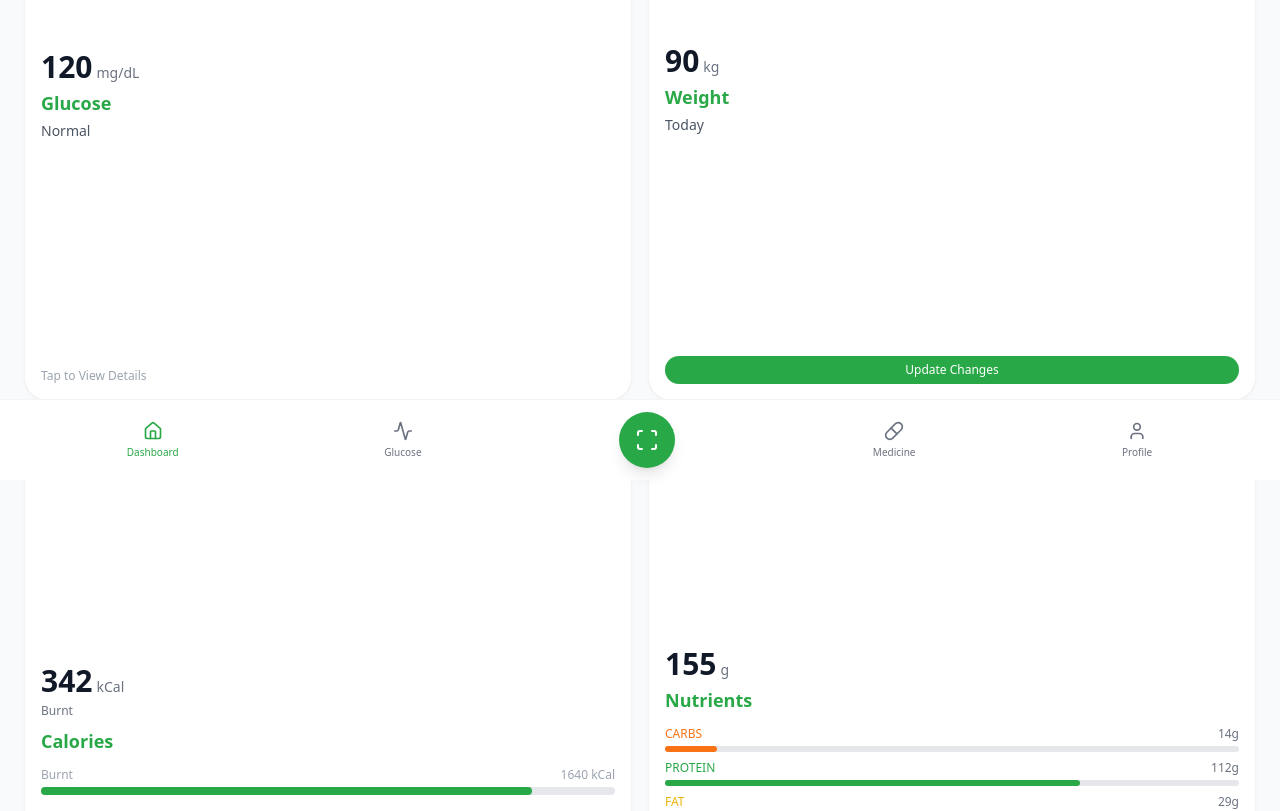
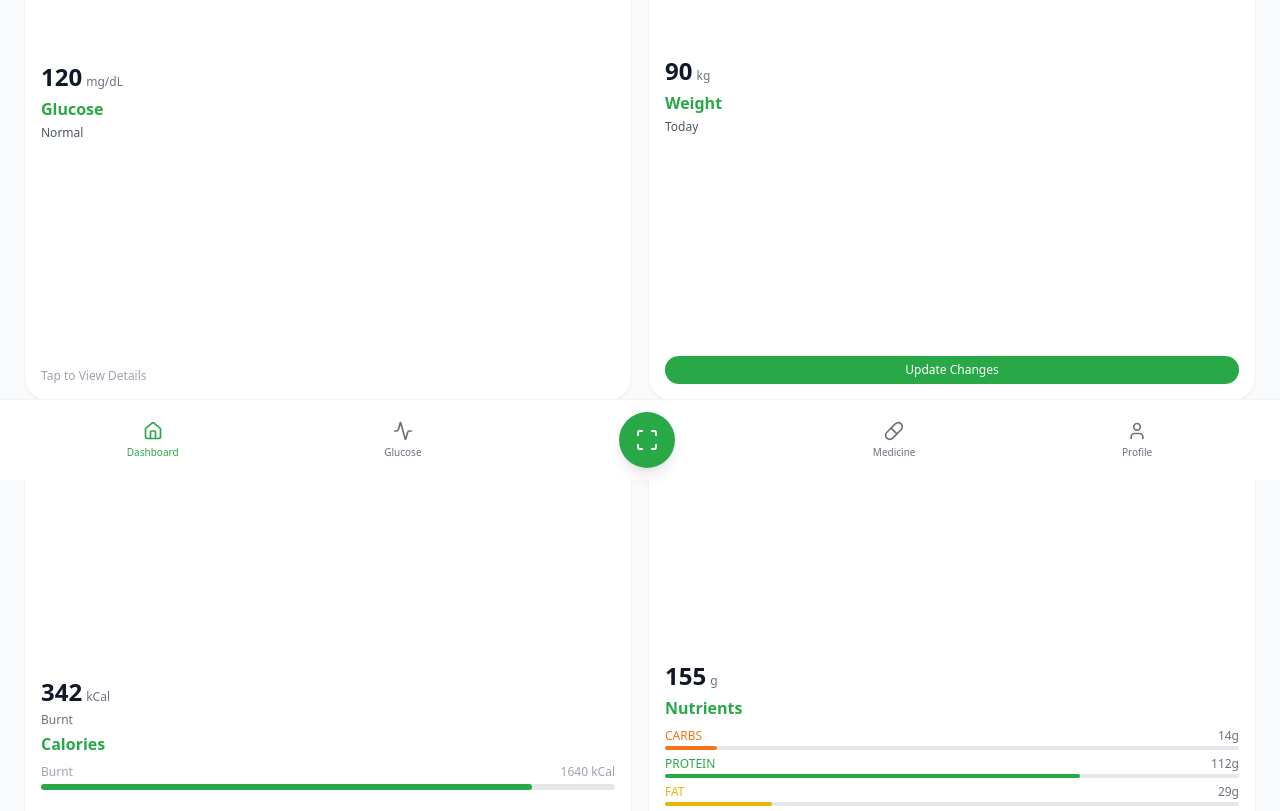
Before and after one commit to HamimMubtasim/sugarmate-bangladesh-guide, a React (Vite) app: page /dashboard in a window 1280 px wide. Shown: the part 320-1131 px from the top of the page. Built offline with nearby package versions, Linux system fonts and the light colour scheme.

Commit message:
Fix UI issues
- Change background color and input box colors on onboarding, login, and signup pages.
- Address text and content overflow in dashboard cards.

```diff
--- a/src/components/Dashboard/CaloriesCard.tsx
+++ b/src/components/Dashboard/CaloriesCard.tsx
@@ -17,24 +17,24 @@ const CaloriesCard: React.FC<CaloriesCardProps> = ({ burned }) => {
         <Flame size={16} className="text-primary" />
       </div>
 
-      <div className="flex-1 flex flex-col justify-center">
+      <div className="flex-1 flex flex-col justify-center min-h-0">
         <div className="flex items-baseline gap-1 mb-1">
-          <span className="text-3xl font-bold text-gray-900">{burned}</span>
-          <span className="text-sm text-gray-500">kCal</span>
+          <span className="text-2xl font-bold text-gray-900 truncate">{burned}</span>
+          <span className="text-xs text-gray-500 flex-shrink-0">kCal</span>
         </div>
-        <span className="text-xs text-gray-500 mb-2">Burnt</span>
+        <span className="text-xs text-gray-500 mb-1 truncate">Burnt</span>
 
-        <h3 className="text-lg font-semibold text-primary mb-3">Calories</h3>
+        <h3 className="text-base font-semibold text-primary mb-2 truncate">Calories</h3>
 
         {/* Progress bar */}
-        <div className="mb-2">
+        <div className="min-h-0">
           <div className="flex justify-between text-xs text-gray-400 mb-1">
-            <span>Burnt</span>
-            <span>1640 kCal</span>
+            <span className="truncate">Burnt</span>
+            <span className="flex-shrink-0">1640 kCal</span>
           </div>
-          <div className="w-full bg-gray-200 rounded-full h-2">
+          <div className="w-full bg-gray-200 rounded-full h-1.5">
             <div
-              className="bg-primary h-2 rounded-full transition-all duration-300"
+              className="bg-primary h-1.5 rounded-full transition-all duration-300"
               style={{ width: `${burnedProgress}%` }}
             />
           </div>
--- a/src/components/Dashboard/GlucoseCard.tsx
+++ b/src/components/Dashboard/GlucoseCard.tsx
@@ -35,14 +35,14 @@ const GlucoseCard: React.FC<GlucoseCardProps> = ({
         <Activity size={16} className="text-primary" />
       </div>
 
-      <div className="flex-1 flex flex-col justify-center">
+      <div className="flex-1 flex flex-col justify-center min-h-0">
         <div className="flex items-baseline gap-1 mb-1">
-          <span className="text-3xl font-bold text-gray-900">{currentLevel}</span>
-          <span className="text-sm text-gray-500">{unit}</span>
+          <span className="text-2xl font-bold text-gray-900 truncate">{currentLevel}</span>
+          <span className="text-xs text-gray-500 flex-shrink-0">{unit}</span>
         </div>
 
-        <h3 className="text-lg font-semibold text-primary mb-1">Glucose</h3>
-        <p className="text-sm text-gray-600 mb-3">{getStatusText()}</p>
+        <h3 className="text-base font-semibold text-primary mb-1 truncate">Glucose</h3>
+        <p className="text-xs text-gray-600 truncate">{getStatusText()}</p>
       </div>
 
       <p className="text-xs text-gray-400 mt-auto">Tap to View Details</p>
--- a/src/components/Dashboard/MacrosCard.tsx
+++ b/src/components/Dashboard/MacrosCard.tsx
@@ -25,50 +25,50 @@ const MacrosCard: React.FC<MacrosCardProps> = ({ totalGrams, carbs, protein, fat
         <Apple size={16} className="text-primary" />
       </div>
 
-      <div className="flex-1 flex flex-col justify-center">
+      <div className="flex-1 flex flex-col justify-center min-h-0">
         <div className="flex items-baseline gap-1 mb-1">
-          <span className="text-3xl font-bold text-gray-900">{totalGrams}</span>
-          <span className="text-sm text-gray-500">g</span>
+          <span className="text-2xl font-bold text-gray-900 truncate">{totalGrams}</span>
+          <span className="text-xs text-gray-500 flex-shrink-0">g</span>
         </div>
 
-        <h3 className="text-lg font-semibold text-primary mb-3">Nutrients</h3>
+        <h3 className="text-base font-semibold text-primary mb-2 truncate">Nutrients</h3>
 
         {/* Macro progress bars */}
-        <div className="space-y-2">
+        <div className="space-y-1.5 min-h-0">
           <div>
-            <div className="flex justify-between text-xs text-gray-500 mb-1">
-              <span className="text-orange-500 font-medium">CARBS</span>
-              <span>{carbs}g</span>
+            <div className="flex justify-between text-xs text-gray-500 mb-0.5">
+              <span className="text-orange-500 font-medium truncate">CARBS</span>
+              <span className="flex-shrink-0">{carbs}g</span>
             </div>
-            <div className="w-full bg-gray-200 rounded-full h-1.5">
+            <div className="w-full bg-gray-200 rounded-full h-1">
               <div
-                className="bg-orange-500 h-1.5 rounded-full transition-all duration-300"
+                className="bg-orange-500 h-1 rounded-full transition-all duration-300"
                 style={{ width: `${carbsPercentage}%` }}
               />
             </div>
           </div>
 
           <div>
-            <div className="flex justify-between text-xs text-gray-500 mb-1">
-              <span className="text-primary font-medium">PROTEIN</span>
-              <span>{protein}g</span>
+            <div className="flex justify-between text-xs text-gray-500 mb-0.5">
+              <span className="text-primary font-medium truncate">PROTEIN</span>
+              <span className="flex-shrink-0">{protein}g</span>
             </div>
-            <div className="w-full bg-gray-200 rounded-full h-1.5">
+            <div className="w-full bg-gray-200 rounded-full h-1">
               <div
-                className="bg-primary h-1.5 rounded-full transition-all duration-300"
+                className="bg-primary h-1 rounded-full transition-all duration-300"
                 style={{ width: `${proteinPercentage}%` }}
               />
             </div>
           </div>
 
           <div>
-            <div className="flex justify-between text-xs text-gray-500 mb-1">
-              <span className="text-yellow-500 font-medium">FAT</span>
-              <span>{fat}g</span>
+            <div className="flex justify-between text-xs text-gray-500 mb-0.5">
+              <span className="text-yellow-500 font-medium truncate">FAT</span>
+              <span className="flex-shrink-0">{fat}g</span>
             </div>
-            <div className="w-full bg-gray-200 rounded-full h-1.5">
+            <div className="w-full bg-gray-200 rounded-full h-1">
               <div
-                className="bg-yellow-500 h-1.5 rounded-full transition-all duration-300"
+                className="bg-yellow-500 h-1 rounded-full transition-all duration-300"
                 style={{ width: `${fatPercentage}%` }}
               />
             </div>
--- a/src/components/Dashboard/WeightCard.tsx
+++ b/src/components/Dashboard/WeightCard.tsx
@@ -26,14 +26,14 @@ const WeightCard: React.FC<WeightCardProps> = ({
         {trend === 'down' && <span className="text-xs text-green-500">↘ 0.3</span>}
       </div>
 
-      <div className="flex-1 flex flex-col justify-center">
+      <div className="flex-1 flex flex-col justify-center min-h-0">
         <div className="flex items-baseline gap-1 mb-1">
-          <span className="text-3xl font-bold text-gray-900">{currentWeight}</span>
-          <span className="text-sm text-gray-500">{unit}</span>
+          <span className="text-2xl font-bold text-gray-900 truncate">{currentWeight}</span>
+          <span className="text-xs text-gray-500 flex-shrink-0">{unit}</span>
         </div>
 
-        <h3 className="text-lg font-semibold text-primary mb-1">Weight</h3>
-        <p className="text-sm text-gray-600 mb-3">Today</p>
+        <h3 className="text-base font-semibold text-primary mb-1 truncate">Weight</h3>
+        <p className="text-xs text-gray-600 truncate">Today</p>
       </div>
 
       <button
--- a/src/index.css
+++ b/src/index.css
@@ -6,7 +6,7 @@
 /* Definition of the design system for diabetes management app */
 @layer base {
   :root {
-    --background: 75 100% 93%;
+    --background: 249 250 251;
     --foreground: 222.2 84% 4.9%;
 
     --card: 0 0% 100%;
@@ -31,7 +31,7 @@
     --destructive-foreground: 210 40% 98%;
 
     --border: 214.3 31.8% 91.4%;
-    --input: 214.3 31.8% 91.4%;
+    --input: 249 250 251;
     --ring: 134 61% 41%;
 
     --radius: 1.5rem;
```
